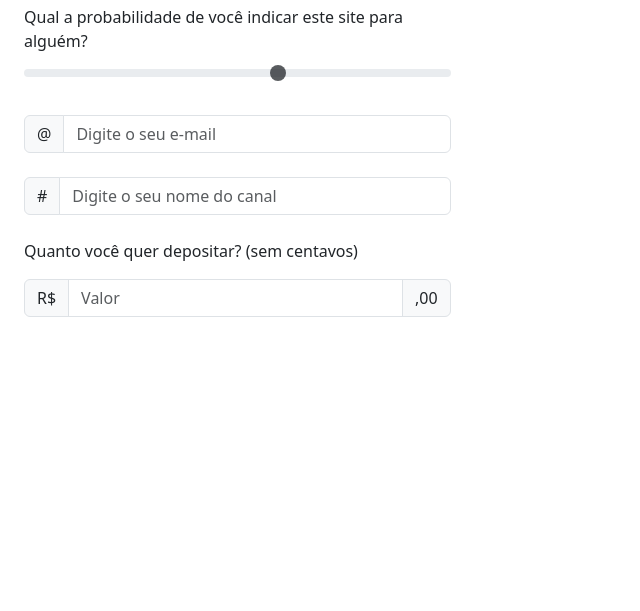
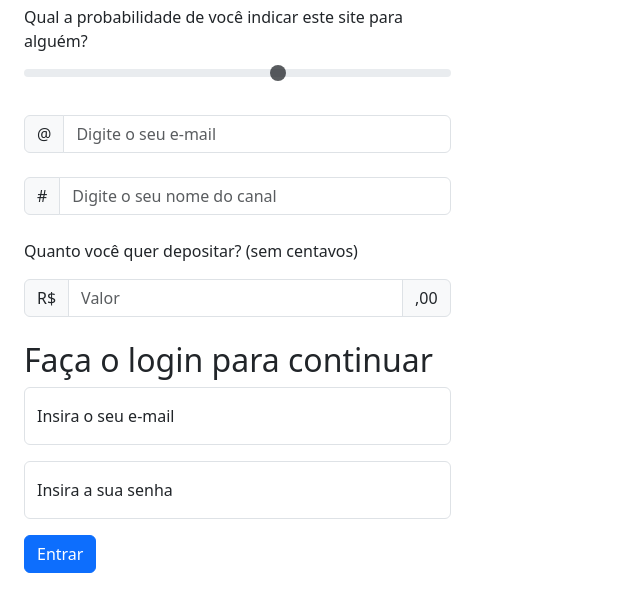
Before and after one commit to LuisFelipeSalvarani/cursoBootstrap, a website: page formularios/exemplos/index.html in a window 1280 px wide. Shown: the part 3593-4204 px from the top of the page, without its empty margins (0-640 px from the left). Drawn offline with nearby package versions, Linux system fonts and the light colour scheme.

Commit message:
Label flutuante

```diff
--- a/formularios/exemplos/index.html
+++ b/formularios/exemplos/index.html
@@ -267,6 +267,19 @@
                 <input type="text" class="form-control" placeholder="Valor">
                 <span class="input-group-text">,00</span>
             </div>
+
+            <!-- Label flutuante -->
+
+            <h2>Faça o login para continuar</h2>
+            <div class="form-floating mb-3">
+                <input type="email" class="form-control" id="email" placeholder="Insira o seu e-mail">
+                <label for="email">Insira o seu e-mail</label>
+            </div>
+            <div class="form-floating mb-3">
+                <input type="password" class="form-control" id="password" placeholder="Insira a sua senha">
+                <label for="password">Insira a sua senha</label>
+            </div>
+            <input type="submit" class="btn btn-primary" value="Entrar">
         </form>
     </div>
 </body>
```
